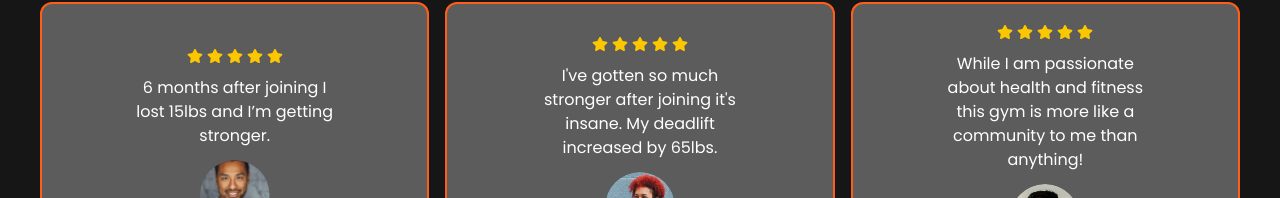
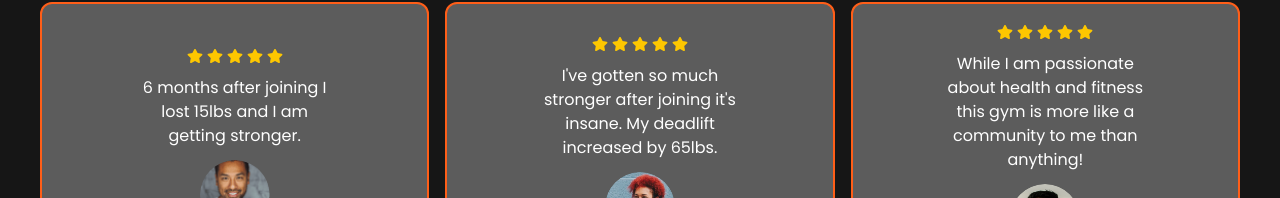
Before and after one commit to 5ReemMohamed/fitness-app, a Next.js app: page / in a window 1280 px wide. Shown: the part 5118-5316 px from the top of the page. Built offline with nearby package versions, Linux system fonts and the light colour scheme.

Commit message:
my changes

```diff
--- a/src/_Components/HomeSection/HomeSection.tsx
+++ b/src/_Components/HomeSection/HomeSection.tsx
@@ -177,7 +177,7 @@ export default function HomeSection() {
         <FaStar />
         <FaStar />
       </div>
-      <p className="text-center w-[60%]">6 months after joining I lost 15lbs and I’m getting stronger.</p>
+      <p className="text-center w-[60%]">6 months after joining I lost 15lbs and I am getting stronger.</p>
       <Image src="/testimonials1.png" alt="" width={70} height={70} className="object-cover rounded-full" />
     </div>
     <div className="p-5 bg-white/30 flex flex-col justify-center items-center gap-3 rounded-xl border-2 border-[#ff5e18]">
```
